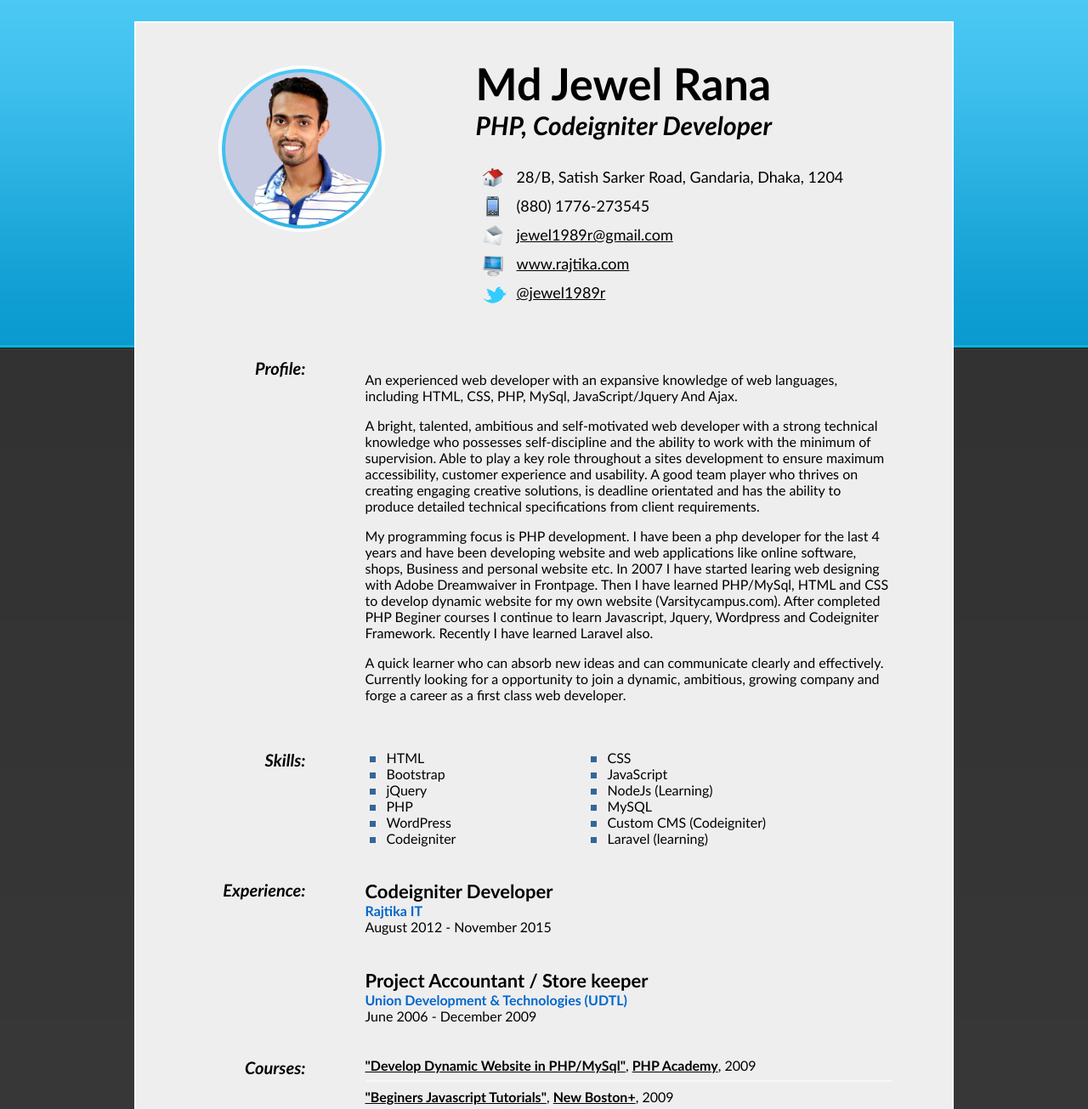
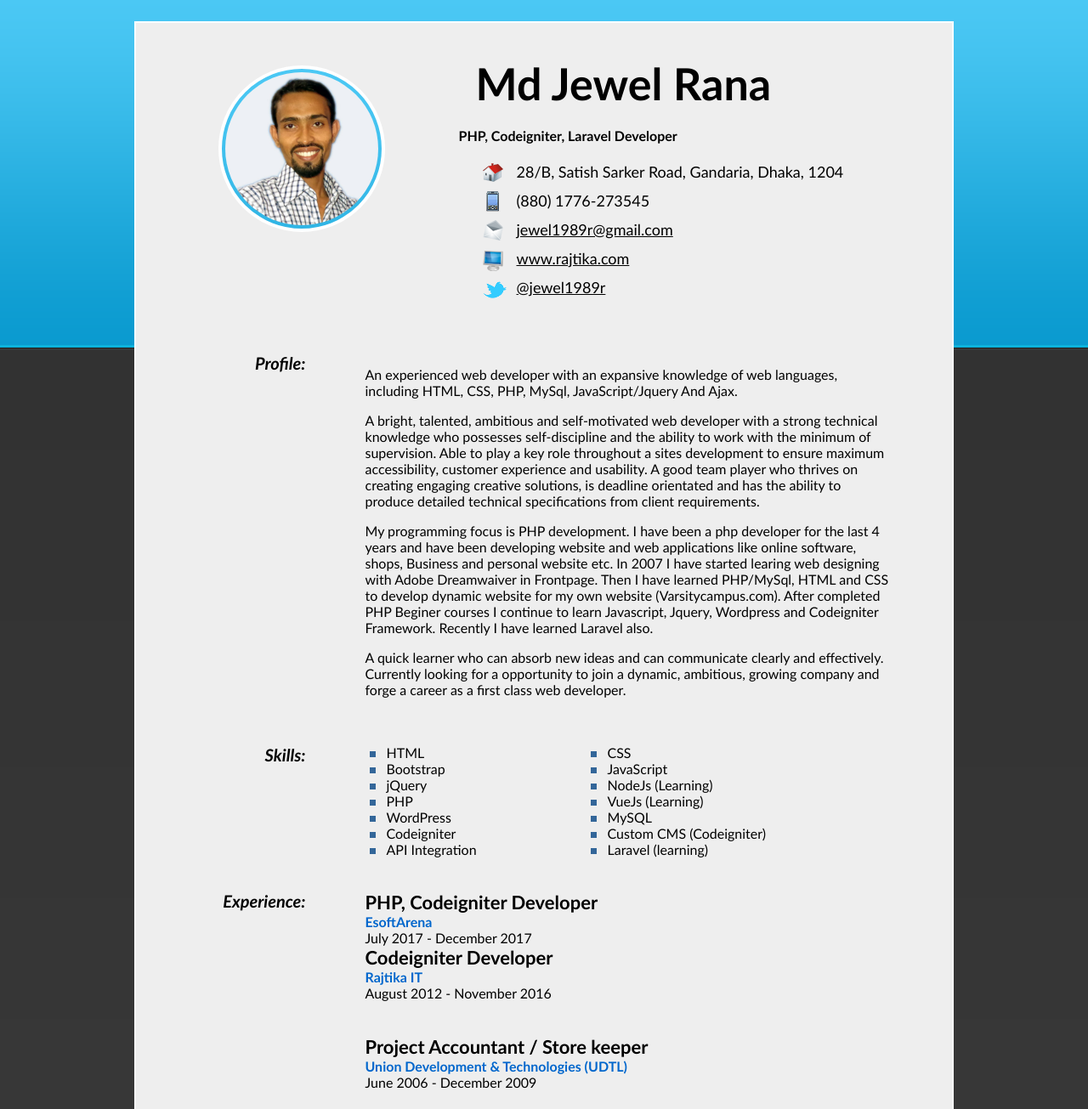
Before and after one commit to jewel-rana/jewel-rana.github.io, a plain HTML site: page index.html in a window 1280 px wide. Shown: the top 1305 px of the page at 85% size. Drawn offline with Linux system fonts and the light colour scheme; files whose address does not match are found by name.

Commit message:
Add files via upload

```diff
--- a/index.html
+++ b/index.html
@@ -35,7 +35,7 @@
 
 <!-- Begin Profile Image Section -->
 <div class="header_1">
-<img src="images/upwork-elance-branded-me2.jpg" itemprop="image" width="250" height="250" alt="Jewel Rana" />
+<img src="images/md-jewel-rana.jpg" itemprop="image" width="250" height="250" alt="Jewel Rana" />
 </div>
 <!-- End Profile Image Section -->
 
@@ -43,7 +43,7 @@
 <div class="header_2">
 
 <h1><span itemprop="name">Md Jewel Rana</span></h1>
-<h3><span itemprop="jobTitle">PHP, Codeigniter Developer</span></h3>
+<h4><span itemprop="jobTitle">PHP, Codeigniter, Laravel Developer</span></h4>
 
 <!-- Begin PostalAddress Schema -->
 <div itemprop="address" itemscope itemtype="http://schema.org/PostalAddress">
@@ -108,11 +108,13 @@ company and forge a career as a first class web developer.</p>
     <li itemprop="itemListElement">PHP</li>
     <li itemprop="itemListElement">WordPress</li>
     <li itemprop="itemListElement">Codeigniter</li>
+    <li itemprop="itemListElement">API Integration</li>
 </ul>
 <ul class="list2">
     <li itemprop="itemListElement">CSS</li>
     <li itemprop="itemListElement">JavaScript</li>
     <li itemprop="itemListElement">NodeJs (Learning)</li>
+    <li itemprop="itemListElement">VueJs (Learning)</li>
     <li itemprop="itemListElement">MySQL</li>
     <li itemprop="itemListElement">Custom CMS (Codeigniter)</li>
     <li itemprop="itemListElement">Laravel (learning)</li>
@@ -138,9 +140,22 @@ company and forge a career as a first class web developer.</p>
 <!-- Position #1 -->
 <div itemscope itemtype="http://schema.org/Organization">
 
+<h2 class="top"><span itemprop="jobTitle">PHP, Codeigniter Developer</span></h2>
+<p class="bus1"><span itemprop="name">EsoftArena</span></p>
+<p class="time">July 2017 &#45; December 2017</p>
+
+<!--p itemprop="description">
+Lorem ipsum dolor sit amet, consectetuer adipiscing elit. Aenean commodo ligula eget dolor. Aenean massa. Cum sociis natoque penatibus et magnis dis parturient montes, nascetur ridiculus mus. Donec quam felis, ultricies nec, pellentesque eu, pretium quis, sem. Nulla consequat massa quis enim. Donec pede justo, fringilla vel, aliquet nec, vulputate eget, arcu. In enim justo, rhoncus ut, imperdiet a, venenatis vitae, justo. Nullam dictum felis eu pede mollis pretium.
+</p-->
+
+</div>
+
+<!-- Position #1 -->
+<div itemscope itemtype="http://schema.org/Organization">
+
 <h2 class="top"><span itemprop="jobTitle">Codeigniter Developer</span></h2>
 <p class="bus1"><span itemprop="name">Rajtika IT</span></p>
-<p class="time">August 2012 &#45; November 2015</p>
+<p class="time">August 2012 &#45; November 2016</p>
 
 <!--p itemprop="description">
 Lorem ipsum dolor sit amet, consectetuer adipiscing elit. Aenean commodo ligula eget dolor. Aenean massa. Cum sociis natoque penatibus et magnis dis parturient montes, nascetur ridiculus mus. Donec quam felis, ultricies nec, pellentesque eu, pretium quis, sem. Nulla consequat massa quis enim. Donec pede justo, fringilla vel, aliquet nec, vulputate eget, arcu. In enim justo, rhoncus ut, imperdiet a, venenatis vitae, justo. Nullam dictum felis eu pede mollis pretium.
```
Lines whose indentation alone changed are shown as unchanged.
